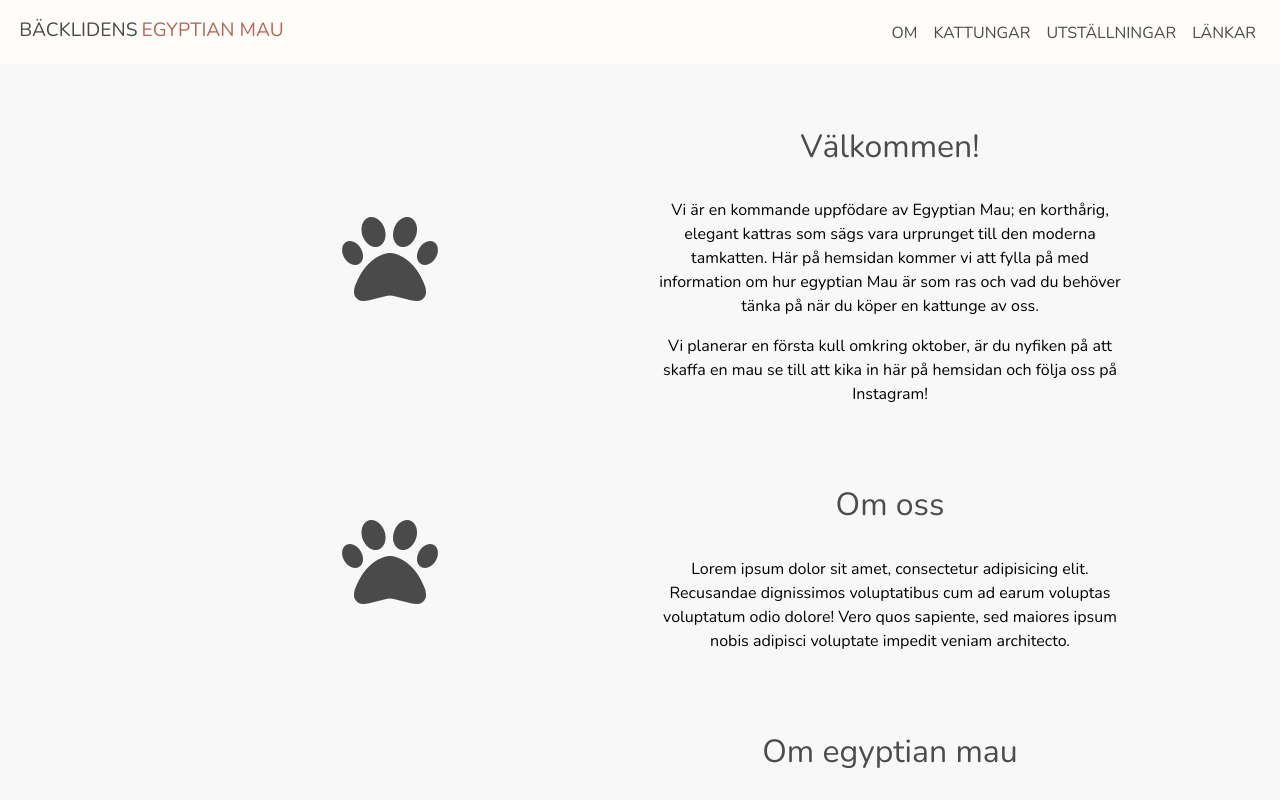
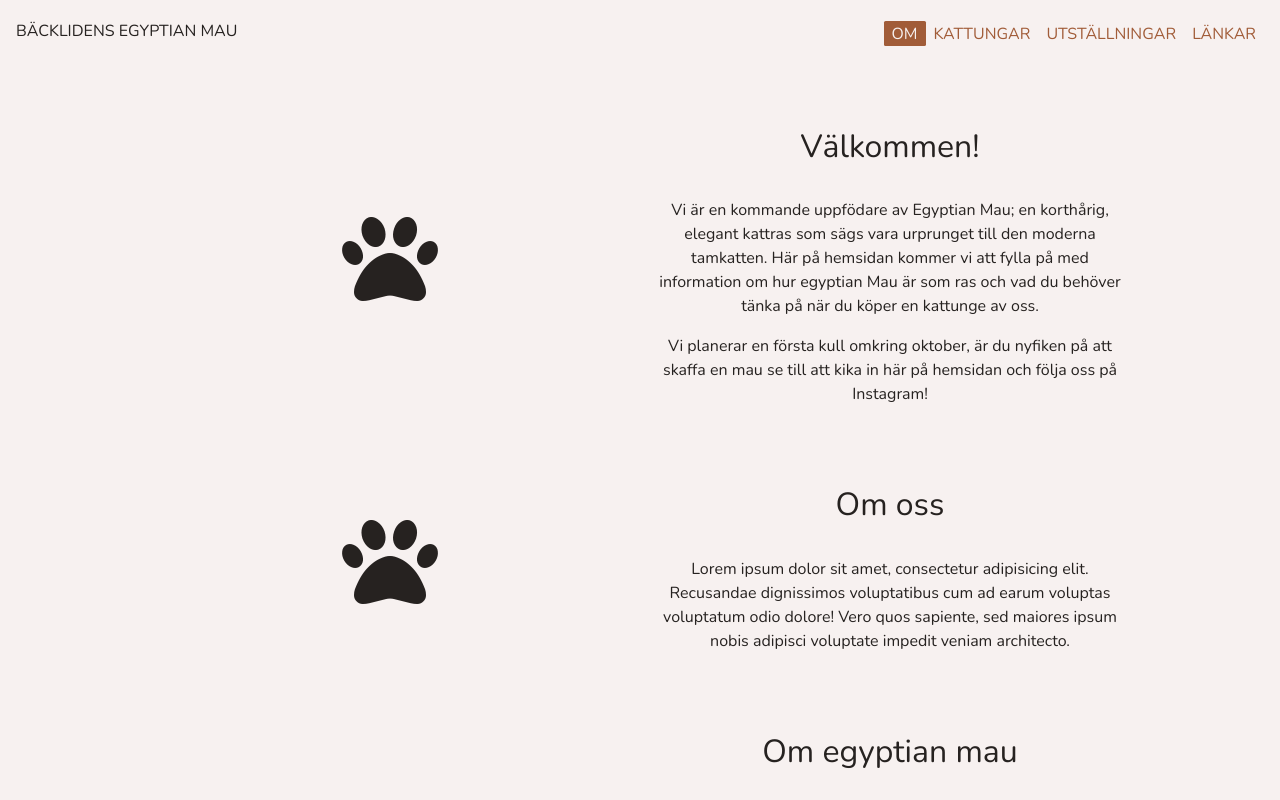
Before and after one commit to alexanderczigler/se-backlidens, a SvelteKit app: page / in a window 1280 px wide. Shown: the top 800 px of the page. Built offline with nearby package versions, Linux system fonts and the light colour scheme.

Commit message:
feat: colors

```diff
--- a/src/components/Footer.svelte
+++ b/src/components/Footer.svelte
@@ -14,13 +14,16 @@
 
 <style>
 	footer {
-		background-color: var(--falu);
+		background-color: var(--desert);
 		bottom: 0;
 		display: block;
 		width: 100%;
+		margin: 1em;
 	}
 
 	p {
-		color: var(--cultured);
+		color: var(--white-smoke);
+		margin-top: 0;
+		margin-bottom: 0;
 	}
 </style>
--- a/src/components/Logo.svelte
+++ b/src/components/Logo.svelte
@@ -12,17 +12,17 @@
 	h1,
 	h2 {
 		display: inline;
-		font-size: 1.2em;
+		font-size: 1em;
 		font-weight: 200;
 	}
 
 	h1 {
 		margin-left: 1em;
+		color: var(--bokara-grey);
 	}
 
 	h2 {
-		color: #b2675c;
-		font-weight: 100;
+		color: var(--bokara-grey);
 	}
 
 	@media (min-width: 800px) {
--- a/src/components/Nav.svelte
+++ b/src/components/Nav.svelte
@@ -1,27 +1,35 @@
 <script lang="ts">
-	export let segment = '';
 	export let onClick = () => {};
+
+	import { page } from '$app/stores';
 </script>
 
 <nav>
 	<ul>
 		<li>
-			<a on:click={onClick} aria-current={segment === undefined ? 'page' : undefined} href=".">om</a
+			<a on:click={onClick} aria-current={$page.url.pathname === '/' ? 'page' : undefined} href="."
+				>om</a
 			>
 		</li>
 		<li>
-			<a on:click={onClick} aria-current={segment === 'litters' ? 'page' : undefined} href="litters"
-				>kattungar</a
+			<a
+				on:click={onClick}
+				aria-current={$page.url.pathname === '/litters' ? 'page' : undefined}
+				href="litters">kattungar</a
 			>
 		</li>
 		<li>
-			<a on:click={onClick} aria-current={segment === 'shows' ? 'page' : undefined} href="shows"
-				>utställningar</a
+			<a
+				on:click={onClick}
+				aria-current={$page.url.pathname === '/shows' ? 'page' : undefined}
+				href="shows">utställningar</a
 			>
 		</li>
 		<li>
-			<a on:click={onClick} aria-current={segment === 'links' ? 'page' : undefined} href="links"
-				>länkar</a
+			<a
+				on:click={onClick}
+				aria-current={$page.url.pathname === '/links' ? 'page' : undefined}
+				href="links">länkar</a
 			>
 		</li>
 	</ul>
@@ -33,14 +41,14 @@
 	}
 
 	li {
-		color: var(--lotion);
+		color: var(--white-smoke);
 		font-size: 2.6em;
 		text-transform: uppercase;
 	}
 
 	[aria-current] {
 		font-weight: 600;
-		color: var(--grayscale);
+		color: var(--white-smoke);
 	}
 
 	a {
@@ -64,7 +72,7 @@
 		}
 
 		li {
-			color: var(--grayscale);
+			color: var(--desert);
 			font-weight: 100;
 			font-size: 1em;
 			display: block;
@@ -73,13 +81,15 @@
 
 		[aria-current] {
 			font-weight: 400;
-			color: var(--falu);
+			color: var(--white-smoke);
+			background-color: var(--desert);
 		}
 
 		a {
 			text-decoration: none;
-			padding: 0 0.5em;
+			padding: 0.1em 0.5em 0 0.5em;
 			display: block;
+			border-radius: 0.1em;
 		}
 	}
 </style>
--- a/src/routes/+layout.svelte
+++ b/src/routes/+layout.svelte
@@ -1,12 +1,10 @@
 <script>
 	import Footer from '../components/Footer.svelte';
 	import Top from '../sections/Top.svelte';
-
-	export let segment = '';
 </script>
 
 <layout>
-	<Top {segment} />
+	<Top />
 	<slot />
 </layout>
 <div class="content">
@@ -15,13 +13,13 @@
 
 <style>
 	div.content {
-		drop-shadow: 0 0 1em var(--shadow);
+		drop-shadow: 0 0 1em var(--bokara-grey);
 	}
 
 	layout {
 		position: relative;
 		display: block;
-		background-color: var(--guyabano);
+		background-color: var(--white-smoke);
 		padding-bottom: 5em;
 	}
 
--- a/src/sections/Top.svelte
+++ b/src/sections/Top.svelte
@@ -1,8 +1,6 @@
 <script>
 	import Logo from '../components/Logo.svelte';
 	import Nav from '../components/Nav.svelte';
-
-	export let segment = '';
 
 	let overlay = false;
 	const toggleMenu = () => {
@@ -12,7 +10,7 @@
 
 {#if overlay}
 	<overlay>
-		<Nav {segment} onClick={toggleMenu} />
+		<Nav onClick={toggleMenu} />
 	</overlay>
 {/if}
 
@@ -33,7 +31,7 @@
 	<Logo />
 
 	<options>
-		<Nav {segment} onClick={() => {}} />
+		<Nav onClick={() => {}} />
 	</options>
 </top>
 
@@ -41,12 +39,12 @@
 	top {
 		display: block;
 		text-transform: uppercase;
-		background-color: var(--lotion);
+		background-color: var(--white-smoke);
 		height: 4.8em;
 	}
 
 	overlay {
-		background-color: var(--falu);
+		background-color: var(--bokara-grey);
 		display: block;
 		position: absolute;
 		height: 100%;
--- a/static/global.css
+++ b/static/global.css
@@ -1,12 +1,10 @@
 @import url('https://fonts.googleapis.com/css2?family=Nunito:wght@200;300;400;600&display=swap');
 
 :root {
-	--black: #000000;
-	--cultured: #f5f5f5;
-	--falu: #801818;
-	--grayscale: #4c4c4c;
-	--guyabano: #f8f8f8;
-	--lotion: #fefdfa;
+	--white-smoke: #f7f1f0;
+	--eunry: #c3a6a0;
+	--desert: #a15c38;
+	--bokara-grey: #262220;
 }
 
 body {
@@ -14,8 +12,8 @@ body {
 	font-family: 'Nunito', sans-serif;
 	font-size: 16px;
 	line-height: 1.5;
-	color: #4a4a4a;
-	background-color: var(--lotion);
+	color: var(--bokara-grey);
+	background-color: var(--desert);
 }
 
 h1,
@@ -41,7 +39,7 @@ h3 {
 }
 
 p {
-	color: var(--black);
+	color: var(--bokara-grey);
 	font-weight: 100;
 }
 
```
